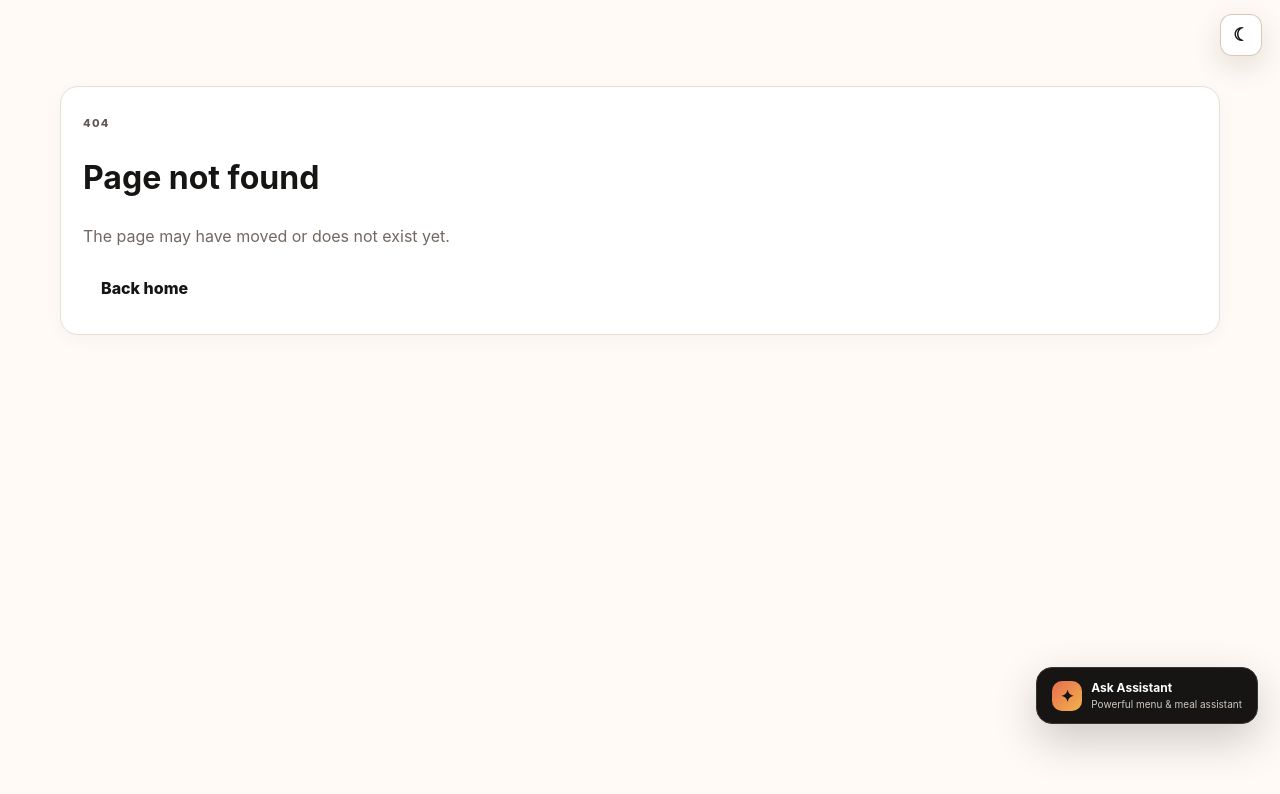
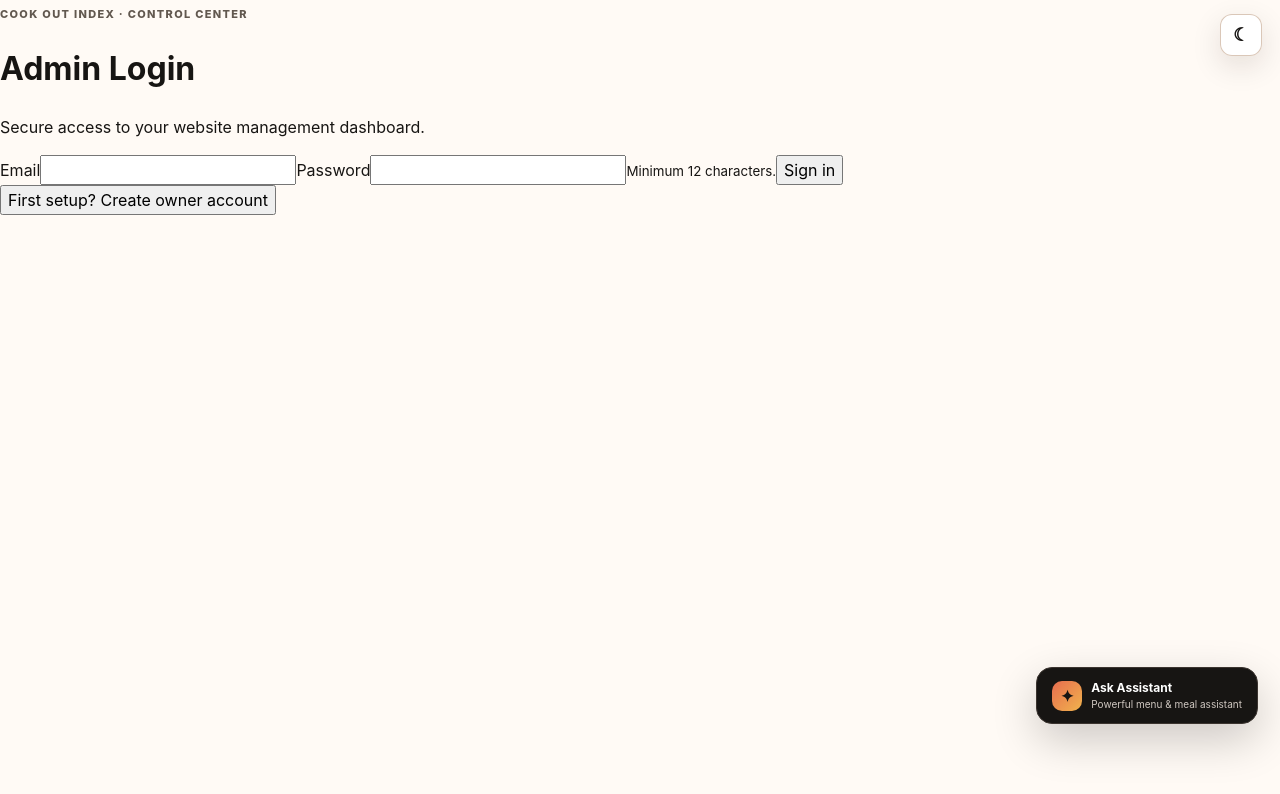
Before and after one commit to syedahtishamshahg/cookout-menu-platform, a Next.js app: page /admin/login in a window 1280 px wide. Before the commit this address had no page. Shown: the top 794 px of the page. Built offline with nearby package versions, Linux system fonts and the light colour scheme.

Commit message:
Add secure admin login and first-owner registration UI

```diff
--- /dev/null
+++ b/src/app/admin/login/page.tsx
@@ -0,0 +1,30 @@
+"use client";
+import { useState } from "react";
+import { useRouter } from "next/navigation";
+
+export default function AdminLogin(){
+ const [mode,setMode]=useState<"login"|"register">("login");
+ const [email,setEmail]=useState(""),[password,setPassword]=useState(""),[error,setError]=useState(""),[busy,setBusy]=useState(false);
+ const router=useRouter();
+ async function submit(e:React.FormEvent){
+  e.preventDefault(); setBusy(true); setError("");
+  try{
+   const r=await fetch("/api/admin/auth",{method:"POST",headers:{"Content-Type":"application/json"},body:JSON.stringify({action:mode,email,password})});
+   const d=await r.json();
+   if(!r.ok) throw new Error(d.error||"Unable to continue");
+   router.push("/admin/dashboard"); router.refresh();
+  }catch(e){setError(e instanceof Error?e.message:"Unable to continue")}finally{setBusy(false)}
+ }
+ return <main className="admin-auth-page"><div className="admin-auth-card">
+  <div className="eyebrow">COOK OUT INDEX · CONTROL CENTER</div>
+  <h1>{mode==="login"?"Admin Login":"Owner Registration"}</h1>
+  <p>{mode==="login"?"Secure access to your website management dashboard.":"Create the first owner account. Registration automatically closes after the first account."}</p>
+  <form onSubmit={submit}>
+   <label>Email<input type="email" value={email} onChange={e=>setEmail(e.target.value)} required /></label>
+   <label>Password<input type="password" value={password} onChange={e=>setPassword(e.target.value)} minLength={12} required /><small>Minimum 12 characters.</small></label>
+   {error&&<div className="admin-error">{error}</div>}
+   <button disabled={busy}>{busy?"Please wait…":mode==="login"?"Sign in":"Create owner account"}</button>
+  </form>
+  <button className="admin-link" type="button" onClick={()=>{setMode(mode==="login"?"register":"login");setError("")}}>{mode==="login"?"First setup? Create owner account":"Already registered? Sign in"}</button>
+ </div></main>
+}
```
